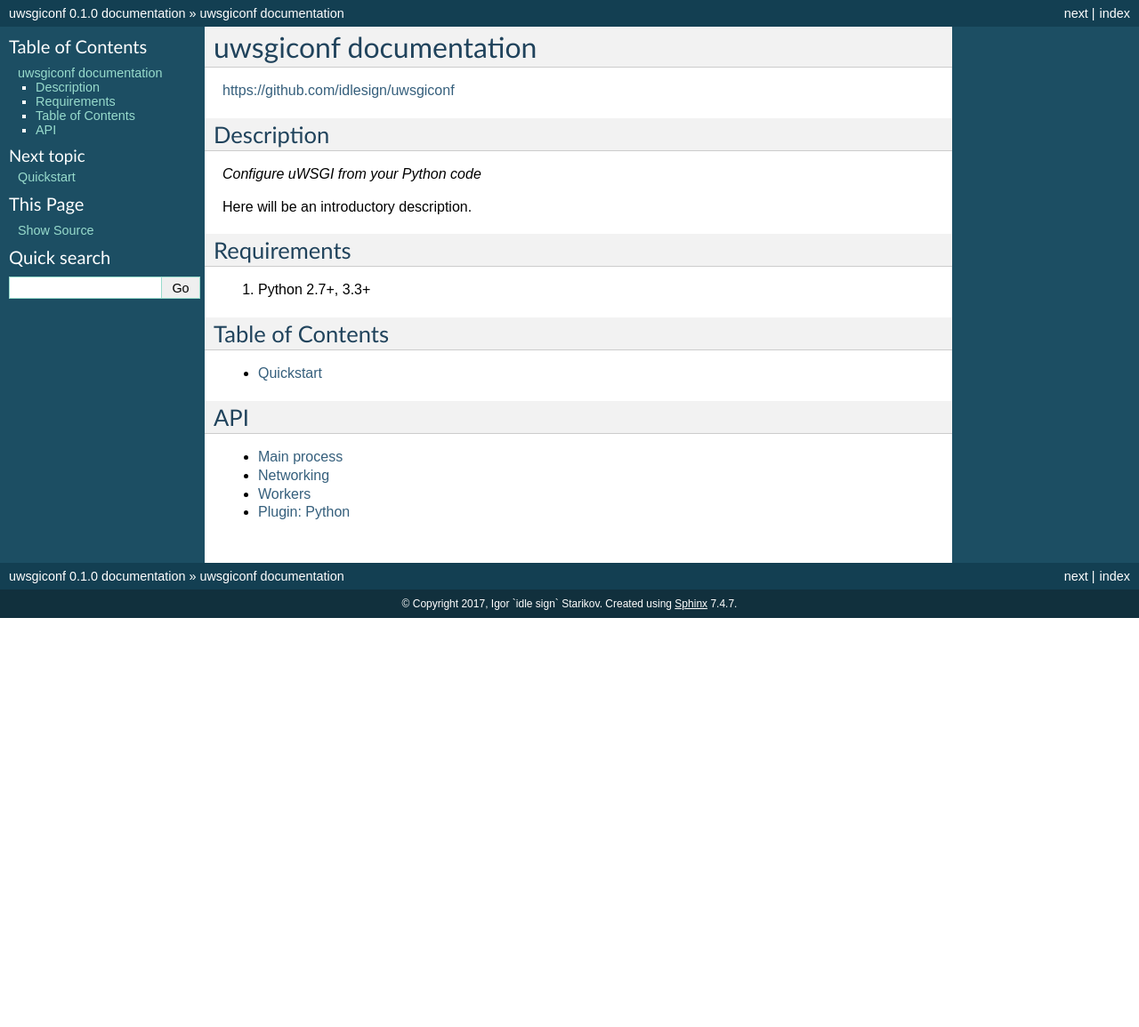
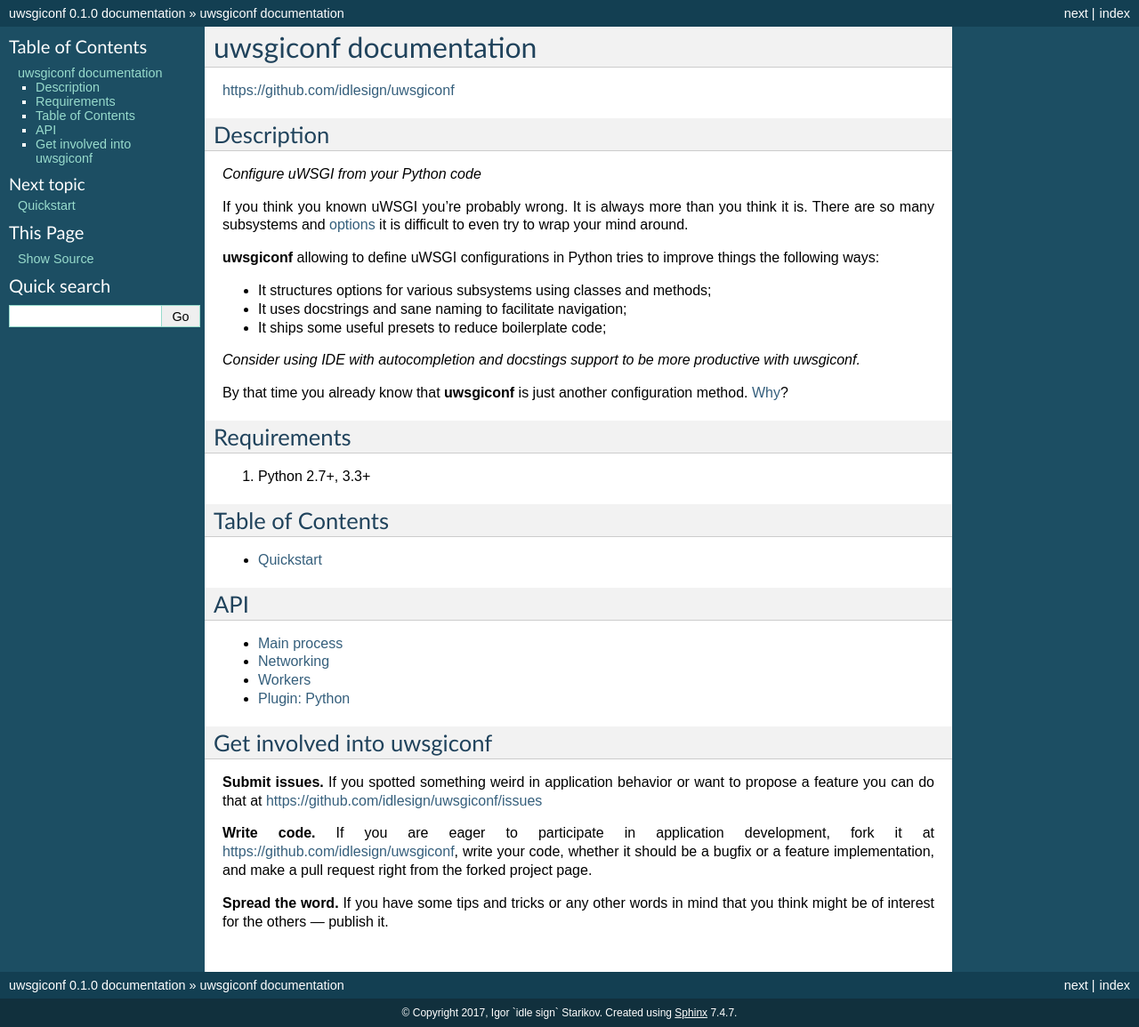
Before and after one commit to idlesign/uwsgiconf, a Sphinx documentation site: the page built from docs/source/index.rst, in a window 1280 px wide. Shown: the whole page at 89% size. Built offline with Sphinx 7.4.7, drawn with Linux system fonts in a browser that asks for light colours; pages that are not in the unit, such as notebooks, are missing from menus; before the commit the page ends 900 px from its top, so only the background shows below that.

Commit message:
Index docs page update.

```diff
--- a/docs/source/index.rst
+++ b/docs/source/index.rst
@@ -9,8 +9,22 @@
 
 *Configure uWSGI from your Python code*
 
-Here will be an introductory description.
+If you think you known uWSGI you're probably wrong. It is always more than you think it is.
+There are so many subsystems and options_ it is difficult to even try to wrap your mind around.
 
+.. _options: http://uwsgi-docs.readthedocs.io/en/latest/Options.html
+
+**uwsgiconf** allowing to define uWSGI configurations in Python tries to improve things the following ways:
+
+* It structures options for various subsystems using classes and methods;
+* It uses docstrings and sane naming to facilitate navigation;
+* It ships some useful presets to reduce boilerplate code;
+
+*Consider using IDE with autocompletion and docstings support to be more productive with uwsgiconf.*
+
+By that time you already know that **uwsgiconf** is just another configuration method. Why_?
+
+.. _Why: http://uwsgi-docs.readthedocs.io/en/latest/FAQ.html#why-do-you-support-multiple-methods-of-configuration
 
 
 Requirements
@@ -41,3 +55,17 @@
     grp_networking
     grp_workers
     grp_plugin_python
+
+
+Get involved into uwsgiconf
+---------------------------
+
+**Submit issues.** If you spotted something weird in application behavior or want to propose a feature you can do that
+at https://github.com/idlesign/uwsgiconf/issues
+
+**Write code.** If you are eager to participate in application development, fork it
+at https://github.com/idlesign/uwsgiconf, write your code, whether it should be a bugfix or a feature implementation,
+and make a pull request right from the forked project page.
+
+**Spread the word.** If you have some tips and tricks or any other words in mind that you think might
+be of interest for the others — publish it.
```
